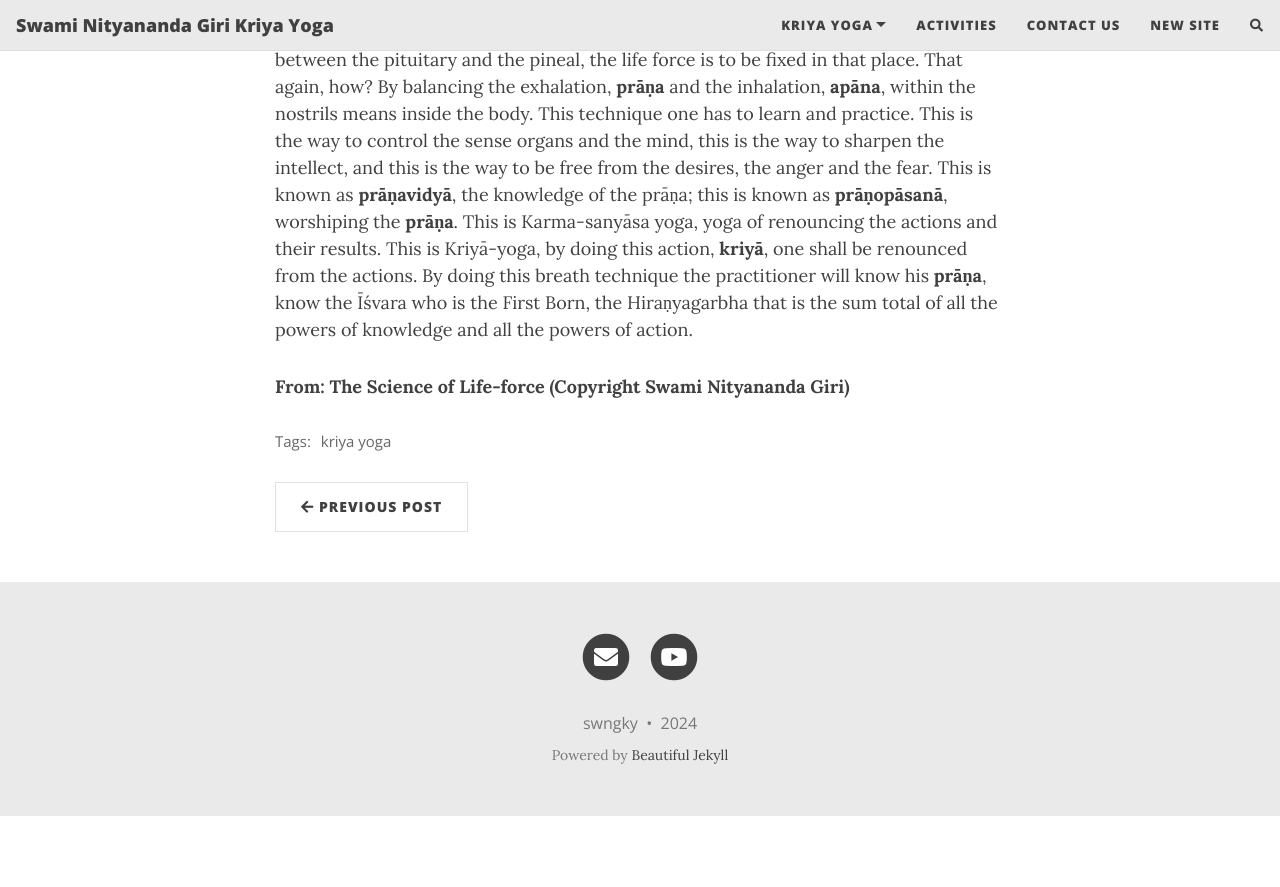
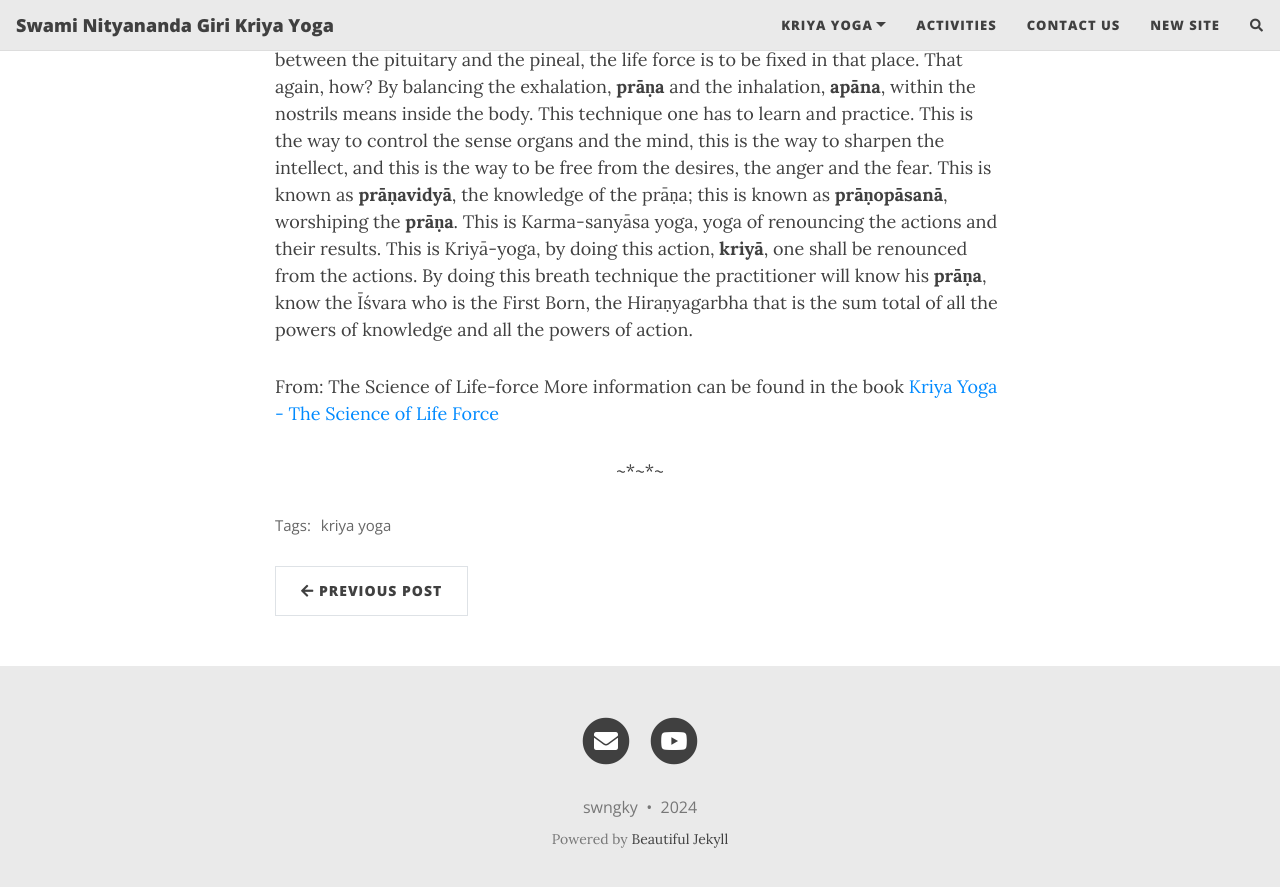
Before and after one commit to swngky/swngky.github.io, a Jekyll site: the page built from docs/_posts/2010-03-15-burning-desires-attaining-liberation-through-pranakarma.md, in a window 1280 px wide and 900 px high, scrolled down 2860 px. Shown: the top 887 px of the window. Built offline with Jekyll 4.4.1, drawn with Linux system fonts in a browser that asks for light colours; nearby versions of some CDN libraries; comment, search, counter and statistics services are not loaded; before the commit the page ends 3676 px from its top, so only the background shows below that.

Commit message:
Update posts

```diff
--- a/docs/_posts/2010-03-15-burning-desires-attaining-liberation-through-pranakarma.md
+++ b/docs/_posts/2010-03-15-burning-desires-attaining-liberation-through-pranakarma.md
@@ -45,5 +45,7 @@ One has to shut all the sense objects like sound etc, the gaze is to be fixed in
 
 So all the sense objects or all the desires for enjoyments are to be shut down, such thoughts are not to be contemplated in the mind. How? By fixing the gaze between the eyebrows means one has to practice the concentration in __Ājñā Cakra__, in the place between the pituitary and the pineal, the life force is to be fixed in that place. That again, how? By balancing the exhalation, __prāṇa__ and the inhalation, __apāna__, within the nostrils means inside the body. This technique one has to learn and practice. This is the way to control the sense organs and the mind, this is the way to sharpen the intellect, and this is the way to be free from the desires, the anger and the fear. This is known as __prāṇavidyā__, the knowledge of the prāṇa; this is known as __prāṇopāsanā__, worshiping the __prāṇa__. This is Karma-sanyāsa yoga, yoga of renouncing the actions and their results. This is Kriyā-yoga, by doing this action, __kriyā__, one shall be renounced from the actions. By doing this breath technique the practitioner will know his __prāṇa__, know the Īśvara who is the First Born, the Hiraṇyagarbha that is the sum total of all the powers of knowledge and all the powers of action.
 
-**From: The Science of Life-force**
-**(Copyright Swami Nityananda Giri)**
+From: The Science of Life-force
+More information can be found in the book [Kriya Yoga - The Science of Life Force](../thebook/)
+
+<center>~*~*~</center>
```
Also changed, not shown: docs/_posts/2010-03-07-importance-of-breath.md (+2 -2 lines), docs/_posts/2010-03-08-meditation.md (+0 -1 lines), docs/_posts/2010-03-10-pranakarma-makes-our-body-a-temple.md (+4 -2 lines).
